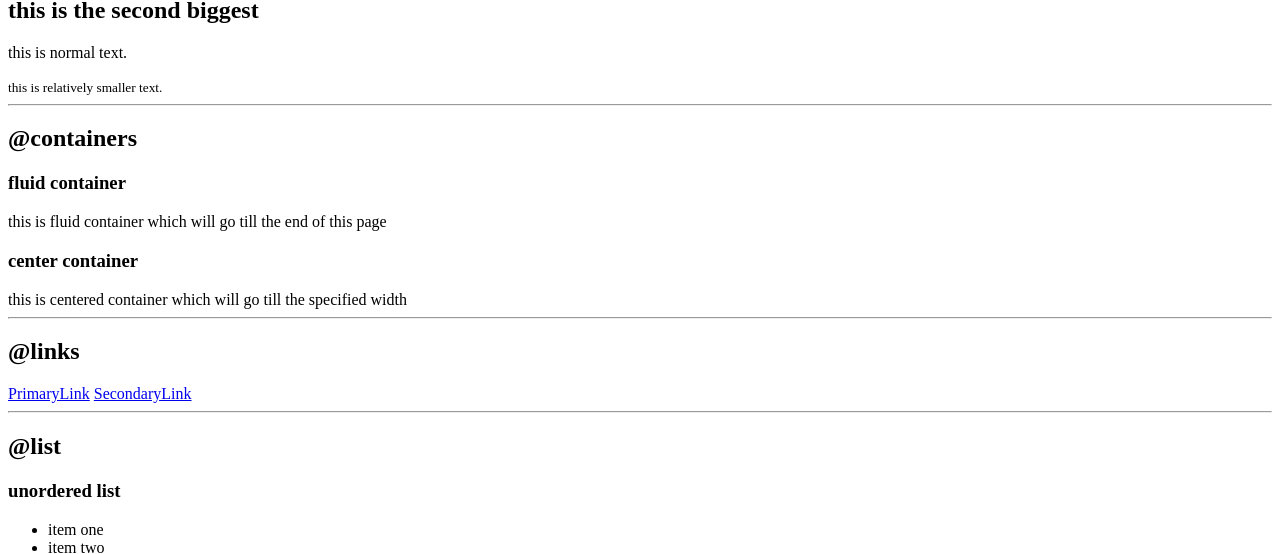
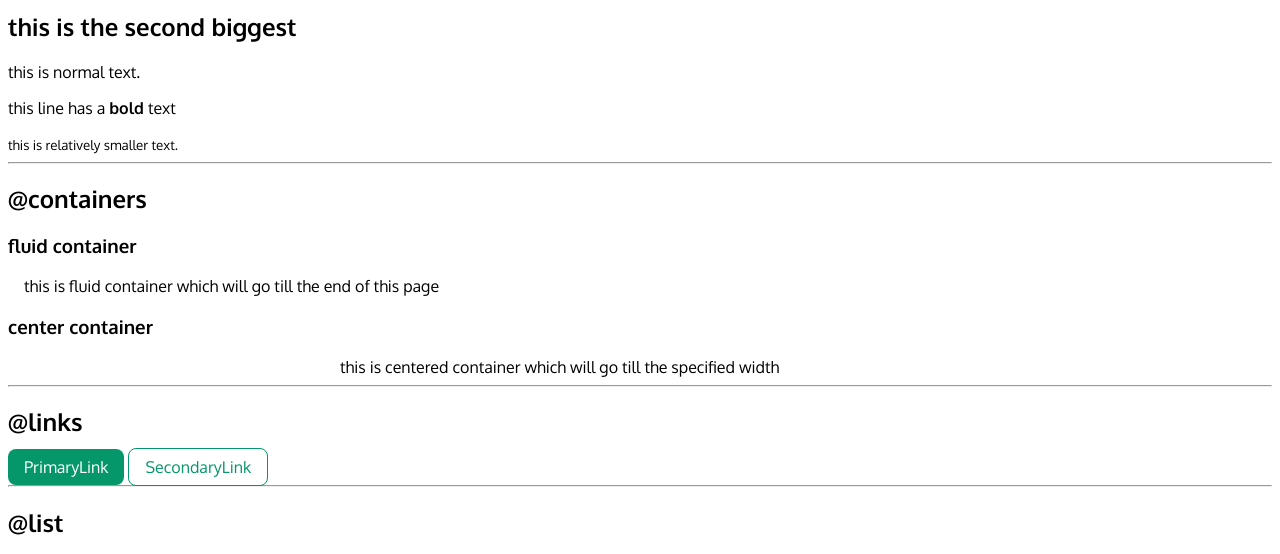
Before and after one commit to qwertyfi/component-library, a plain HTML site: page index.html in a window 1280 px wide. Shown: the part 246-800 px from the top of the page. Drawn offline with Linux system fonts and the light colour scheme.

Commit message:
done upto links

```diff
--- a/index.html
+++ b/index.html
@@ -4,7 +4,8 @@
     <meta charset="UTF-8">
     <meta http-equiv="X-UA-Compatible" content="IE=edge">
     <meta name="viewport" content="width=device-width, initial-scale=1.0">
-    <title>Componet library</title>
+    <title>Component library</title>
+    <link href="styles.css" rel="stylesheet" />
 </head>
 <body>
     <h1>Welcome to Wasit Ali's component  library</h1>
@@ -16,23 +17,25 @@
 
     <h2>this is the second biggest</h2>
     <p>this is normal text.</p>
+    <p>this line has a <strong>bold</strong> text</p>
     <small>this is relatively smaller text.</small>
+
     <hr>
 
     <h2>@containers</h2>
 
     <h3>fluid container</h3>
-    <div>this is fluid container which will go till the end of this page</div>
+    <div class="container">this is fluid container which will go till the end of this page</div>
 
     <h3>center container</h3>
-    <div>this is centered container which will go till the specified width</div>
+    <div class="container  container-center">this is centered container which will go till the specified width</div>
 
     <hr>
 
     <h2>@links</h2>
 
-    <a href="/">PrimaryLink</a>
-    <a href="/">SecondaryLink</a>
+    <a class="link link-primary" href="/">PrimaryLink</a>
+    <a class="link link-secondary" href="/">SecondaryLink</a>
 
     <hr>
 
--- /dev/null
+++ b/styles.css
@@ -0,0 +1,34 @@
+@import url('https://fonts.googleapis.com/css2?family=Oxygen:wght@400;700&display=swap');
+:root{
+    --primary-color: #059669;
+}
+body{
+    font-family: 'Oxygen', sans-serif;
+    }
+
+.container{
+   padding-left: 1rem;
+   padding-right: 1rem;
+}
+
+.container-center{
+    max-width: 600px;
+    margin: auto;
+}
+
+.link{
+    padding: 0.5rem 1rem;
+    text-decoration: none;
+}
+
+.link-primary{
+    background-color: var(--primary-color);
+    border-radius: 0.5rem;
+    color: white;
+}
+
+.link-secondary{
+    color: var(--primary-color);
+    border-radius: 0.5rem;
+    border: solid 1px var(--primary-color);
+}
```
